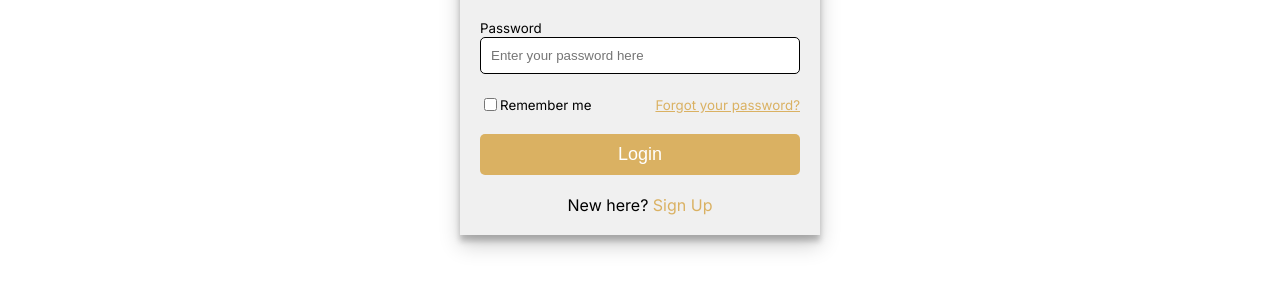
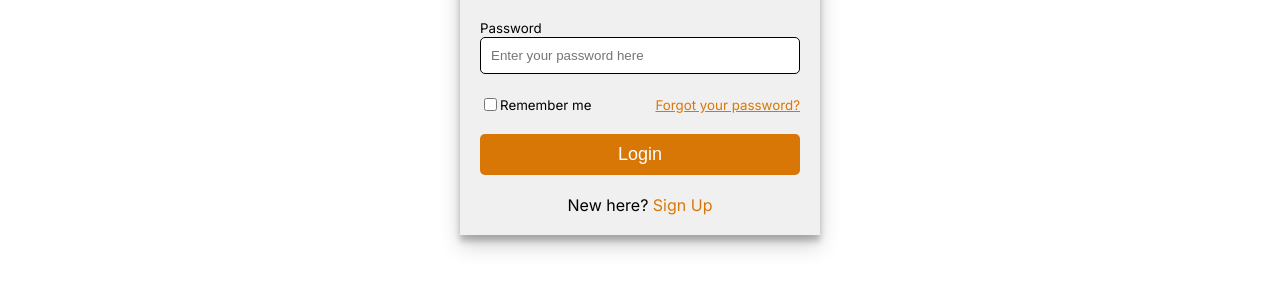
Before and after one commit to malaykhakhar/FurnitureMart, a plain HTML site: page pages/login.html in a window 1280 px wide. Shown: the part 297-588 px from the top of the page. Drawn offline with Linux system fonts and the light colour scheme.

Commit message:
style: changed login/signup section button colors

```diff
--- a/style/login.css
+++ b/style/login.css
@@ -1,12 +1,12 @@
 @import url("/style.css");
 
 :root {
-  --black: black;
+  --black: #000;
+  --primary-color-dark: #d97706;
 }
 
 .container-auth {
   width: 25vw;
-  /* height: 50rem; */
   margin: 7rem auto;
   padding: 2rem;
   background-color: var(--overlay-gray);
@@ -18,7 +18,7 @@
   border-radius: 5px;
   font-size: 1.8rem;
   color: var(--white);
-  background-color: var(--primary-color);
+  background-color: var(--primary-color-dark);
 }
 
 .auth-input {
@@ -35,11 +35,11 @@
 
 .auth-footer a {
   text-decoration: none;
-  color: var(--primary-color);
+  color: var(--primary-color-dark);
 }
 
 .forgot-password {
-  color: var(--primary-color);
+  color: var(--primary-color-dark);
 }
 
 .align-item {
```
